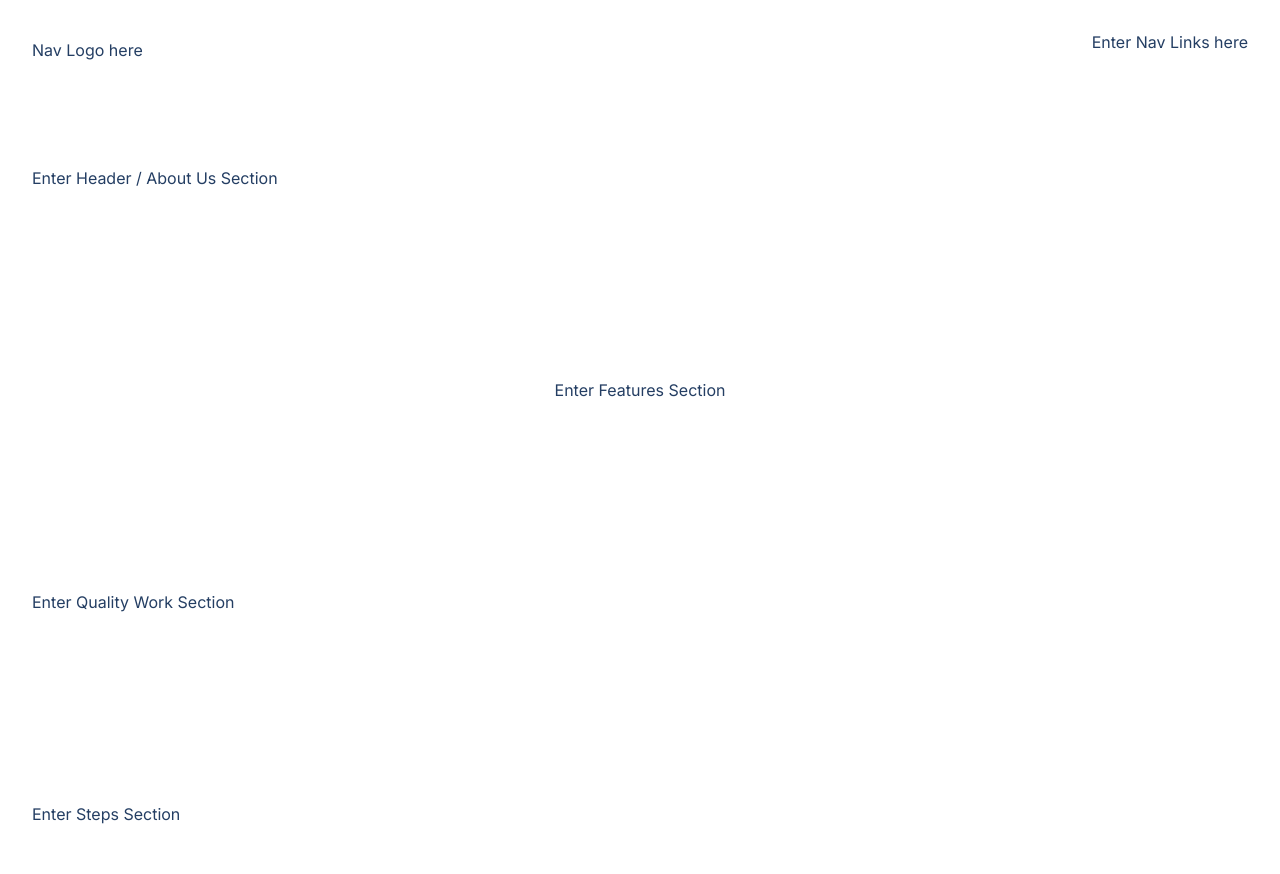
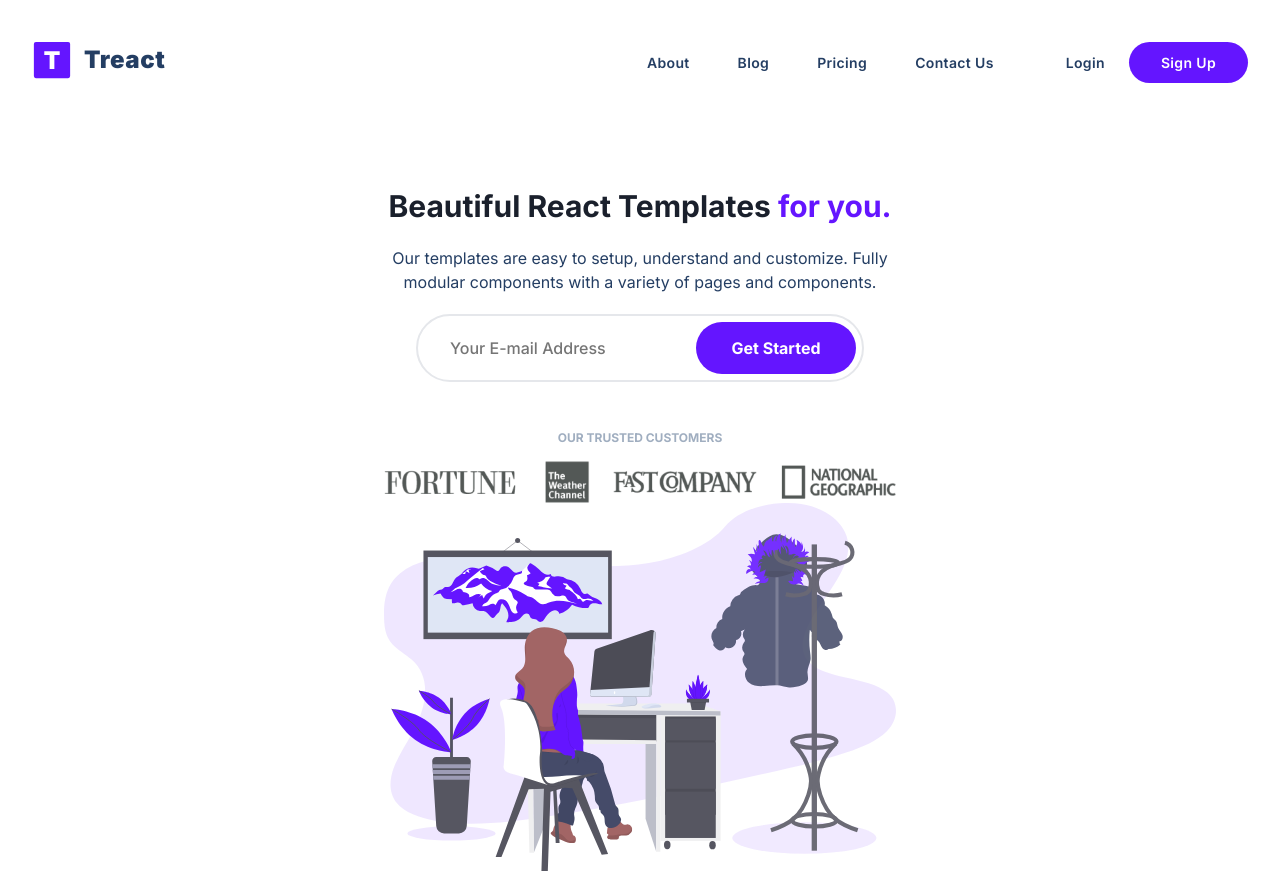
Before and after one commit to dspeckman76/Treact, a plain HTML site: page index.html in a window 1280 px wide. Shown: the top 874 px of the page. Drawn offline with Linux system fonts and the light colour scheme.

Commit message:
Nov 30 Update

```diff
--- a/index.html
+++ b/index.html
@@ -17,13 +17,30 @@
         <nav>
             <div class="row nav__row">
               <div class="nav__logo">
-                <!--  -->Nav Logo here<!--  -->
+                <img class="nav__logo--img" src="./assets/logo.2c489fc453a1783cbadacf914efa3df6.svg" alt="LOGO"/>
+                <div class="nav__logo--title">Treact</div>
               </div>
-                <!--  -->Enter Nav Links here<!--  -->
+              <div class="nav__links">
+                <a href="#" class="nav__link">About</a>
+                <a href="#" class="nav__link">Blog</a>
+                <a href="#" class="nav__link">Pricing</a>
+                <a href="#" class="nav__link">Contact Us</a>
+                <a href="#" class="nav__link login">Login</a>
+                <a href="#" class="nav__link nav__link--primary">Sign Up</a>
+              </div>
               <button class="btn__menu" onclick="openMenu()">
-                    <svg xmlns="http://www.w3.org/2000/svg" width="24" height="24" viewBox="0 0 24 24" fill="none"
-                        stroke="currentColor" stroke-width="2" stroke-linecap="round" stroke-linejoin="round"
-                        class="btn__menu--svg">
+                <svg
+                  xmlns="http://www.w3.org/2000/svg"
+                  width="24"
+                  height="24"
+                  viewBox="0 0 24 24"
+                  fill="none"
+                  stroke="currentColor"
+                  stroke-width="2"
+                  stroke-linecap="round"
+                  stroke-linejoin="round"
+                  class="btn__menu--svg"
+                >
                   <line x1="3" y1="12" x2="21" y2="12"></line>
                   <line x1="3" y1="6" x2="21" y2="6"></line>
                   <line x1="3" y1="18" x2="21" y2="18"></line>
@@ -52,7 +69,25 @@
         <header>
             <div class="container">
               <div class="row">
-                    <!--  -->Enter Header / About Us Section<!--  -->
+                <div class="header__description">
+                  <h1>
+                    Beautiful React Templates <span class="purple">for you.</span>
+                  </h1>
+                  <p class="header__description--para">
+                    Our templates are easy to setup, understand and customize. Fully
+                    modular components with a variety of pages and components.
+                  </p>
+                  <div class="header__email">
+                    <input type="text" class="header__email--input" placeholder="Your E-mail Address">
+                    <button class="header__email--btn">Get Started</button>
+                  </div>
+                  <p class="header__customers--title">OUR TRUSTED CUSTOMERS</p>
+                  <img class="header__customers" src="./assets/customers-logo-strip.680ac7c2e8ae28161d2c.png">
+                </div>
+                <figure class="header__img--wrapper">
+                  <img class="header__img" src="./assets/design-illustration-2.6da6a00b20c07c4a9b65d1870679e1b8.svg" alt="">
+                </figure>
+              </div>
             </div>
           </header>
     </section>
--- a/style.css
+++ b/style.css
@@ -25,8 +25,10 @@ body {
     margin: 0 auto;
 }
 
-.container {
-    padding: 96px 0;
+.nav {
+    display: flex;
+    justify-content: space-between;
+    align-items: center;
 }
 
 .purple {
@@ -39,6 +41,15 @@ section {
 
 main {
     margin-bottom: 96px;
+}
+
+a {
+    display: inline;
+    text-decoration: none;
+  }
+
+button {
+    cursor: pointer;
 }
 
 
@@ -64,6 +75,85 @@ nav {
     align-items: center;
     margin: 8px 0;
     padding-bottom: 4px;
+}
+
+.nav__logo--img {
+    height: 40px;
+    width: 40px;
+}
+
+.nav__logo--title {
+    font-weight: 900;
+    font-size: 24px;
+    margin-left: 12px;
+    padding-bottom: 2px;
+    letter-spacing: 0.6px;
+}
+
+.nav__links {
+    display: flex;
+    align-items: center;
+    padding-bottom: 2px;
+  }
+
+.nav__link {
+    font-size: 14px;
+    font-weight: 600;
+    padding-top: 4px;
+    margin: 0 24px;
+    letter-spacing: 0.35px;
+    border-bottom: 2px solid transparent;
+    position: relative;
+    transition: all 300ms;
+}
+
+.nav__link:hover {
+    text-decoration: underline;
+}
+
+.nav__link--primary:hover {
+    text-decoration: none;
+}
+
+.nav__link::after {
+    content: "";
+    position: absolute;
+    left: 0;
+    bottom: -6px;
+    height: 2px;
+    width: 100%;
+    background: #6415ff;
+    transition: all 300ms ease;
+    opacity: 0;
+}
+
+.login {
+    margin-left: 48px;
+}
+
+.nav__link--primary {
+    margin: 0;
+    margin-top: 0px;
+    padding: 10px 32px;
+    margin-top: 2px;
+    border-radius: 9999px;
+    color: #fff;
+    background-color: #6415ff;
+    line-height: 1.5;
+    border: none;
+    width: auto;
+    transition: all 300ms ease;
+}
+
+.nav__link--primary::after {
+    content: "";
+    width: 0;
+    height: 0;
+}
+
+a.nav__link {
+    display: inline;
+    text-decoration: none;
 }
 
 
@@ -128,6 +218,11 @@ nav {
     transform: translateX(0);
 }
 
+.menu--open {
+    max-height: 100vh;
+    overflow-y: hidden;
+}
+
 .btn__menu--close {
     position: fixed;
     top: 24px;
@@ -141,13 +236,108 @@ HEADER / ABOUT US ↓
 
 */
 
+header {
+    position: relative;
+}
+
+.container {
+    padding: 96px 0;
+}
 
 header .row {
     display: flex;
-    align-items: center;
+    flex-direction: column;
+    align-items: flex-end;
     justify-content: space-between;
 }
 
+.header__description {
+    width: 100%;
+    max-width: 512px;
+    margin: 0 auto;
+    text-align: center;
+    display: flex;
+    flex-direction: column;
+    align-items: center;
+}
+
+h1 {
+    font-size: 30px;
+    color: #1a202c;
+    line-height: 1.25;
+}
+
+.header__description--para {
+    margin: 20px 0;
+    font-size: 16px;
+    line-height: 1.5;
+}
+
+.header__email {
+    width: 100%;
+    max-width: 448px;
+    height: 68px;
+    position: relative;
+    display: flex;
+    justify-content: flex-end;
+    align-items: center;
+}
+
+.header__email--input {
+    width: 100%;
+    border-radius: 500px;
+    border: 2px solid rgb(229, 231, 235);
+    padding: 20px 192px 20px 32px;
+    color: rgb(36, 62, 99);
+    font-size: 16px;
+    font-weight: 500;
+    position: absolute;
+    top: 0;
+    bottom: 0;
+    z-index: 1;
+    transition: border-color 300ms;
+  }
+
+.header__email--btn {
+    z-index: 2;
+    margin: 8px;
+    height: calc(100% - 16px);
+    border-radius: 500px;
+    width: 160px;
+    border: none;
+    background-color: #6415ff;
+    color: #fff;
+    font-weight: 700;
+    font-size: 16px;
+    transition: all 300ms ease;
+  }
+
+.header__customers--title {
+    margin-top: 48px;
+    color: #a0aec0;
+    font-size: 12px;
+    font-weight: 700;
+}
+
+.header__customers {
+    padding-right: 0px;
+    margin-top: 16px;
+    width: 100%;
+}
+
+  .header__img--wrapper {
+    display: flex;
+    justify-content: flex-end;
+    margin-top: 48px;
+    width: 100%;
+    max-width: 512px;
+    margin: 0 auto;
+}
+
+.header__img {
+    width: 100%;
+    max-width: 768px;
+}
 
 /*
 
```
Lines whose indentation alone changed are shown as unchanged.
